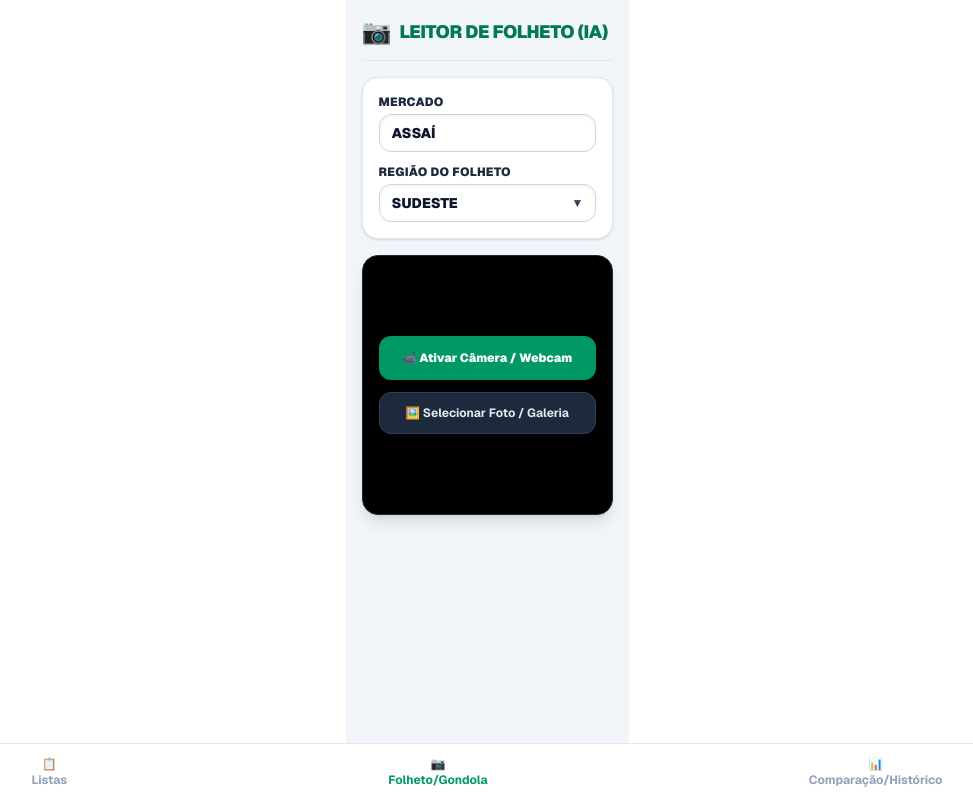
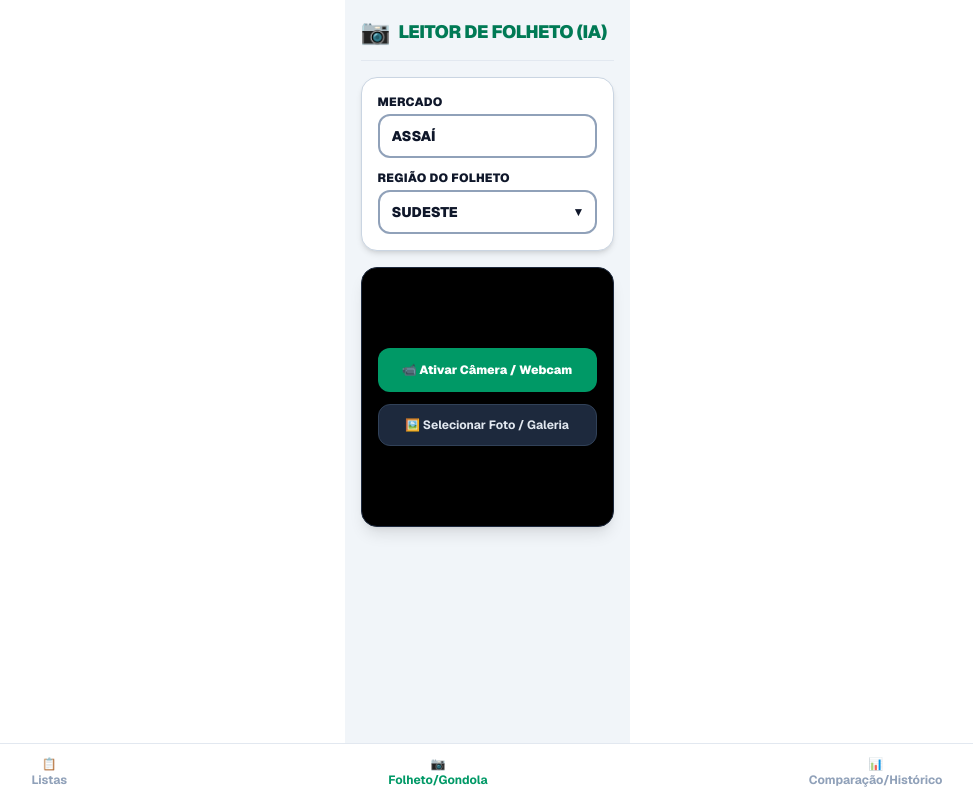
Before and after one commit to aureliomrc/ta_quanto_2, a Next.js app: page /scanner in a window 1280 px wide. Shown: the whole page, without its empty margins (153-1126 px from the left). Built offline with nearby package versions, Linux system fonts and the light colour scheme.

Commit message:
Corrigindo cores das fontes

```diff
--- a/src/app/scanner/page.tsx
+++ b/src/app/scanner/page.tsx
@@ -129,8 +129,21 @@
     }
   };
 
+  // Estilos brutos para travar a cor no celular ignorando o Dark Mode
+  const mobileInputStyle: React.CSSProperties = {
+    color: '#0f172a',
+    backgroundColor: '#ffffff',
+    WebkitTextFillColor: '#0f172a',
+    WebkitBoxShadow: '0 0 0px 1000px #ffffff inset',
+    opacity: 1,
+    colorScheme: 'light',
+  };
+
   return (
-    <div className="min-h-screen bg-slate-100 p-4 max-w-md mx-auto flex flex-col justify-between pb-24 font-sans text-slate-900">
+    <div
+      className="min-h-screen bg-slate-100 p-4 max-w-md mx-auto flex flex-col justify-between pb-24 font-sans text-slate-900"
+      style={{ colorScheme: 'light' }}
+    >
       <div className="space-y-4">
         <header className="flex items-center gap-2 border-b border-slate-200 pb-3">
           <span className="text-2xl">📷</span>
@@ -139,40 +152,43 @@
           </h1>
         </header>
 
-        {/* Card adaptado com resets do sistema operacional do celular */}
-        <div className="bg-white p-4 rounded-2xl border border-slate-200 space-y-3 shadow-sm">
+        {/* Card forçado em Modo Claro para Mobile */}
+        <div
+          className="bg-white p-4 rounded-2xl border border-slate-300 space-y-3 shadow-md"
+          style={{ backgroundColor: '#ffffff', color: '#0f172a' }}
+        >
           <div>
-            <label className="block text-xs font-black text-slate-800 mb-1 tracking-wide uppercase">
-              Mercado
+            <label className="block text-xs font-black mb-1 tracking-wide uppercase" style={{ color: '#0f172a' }}>
+              MERCADO
             </label>
             <input
               type="text"
               value={mercado}
               onChange={(e) => setMercado(e.target.value.toUpperCase())}
               placeholder="EX: ASSAÍ, CARREFOUR, ATACADÃO..."
-              style={{ WebkitTextFillColor: '#0f172a', opacity: 1 }}
-              className="w-full border border-slate-300 rounded-xl px-3 py-2 text-sm font-black text-slate-900 bg-white uppercase focus:outline-none focus:ring-2 focus:ring-emerald-500 shadow-inner"
+              style={mobileInputStyle}
+              className="w-full border-2 border-slate-400 rounded-xl px-3 py-2.5 text-sm font-black uppercase focus:outline-none focus:border-emerald-600"
             />
           </div>
 
           <div>
-            <label className="block text-xs font-black text-slate-800 mb-1 tracking-wide uppercase">
-              Região do Folheto
+            <label className="block text-xs font-black mb-1 tracking-wide uppercase" style={{ color: '#0f172a' }}>
+              REGIÃO DO FOLHETO
             </label>
             <div className="relative">
               <select
                 value={regiao}
                 onChange={(e) => setRegiao(e.target.value)}
-                style={{ WebkitTextFillColor: '#0f172a', opacity: 1 }}
-                className="w-full border border-slate-300 rounded-xl px-3 py-2 text-sm font-black text-slate-900 bg-white uppercase focus:outline-none focus:ring-2 focus:ring-emerald-500 appearance-none shadow-inner"
+                style={mobileInputStyle}
+                className="w-full border-2 border-slate-400 rounded-xl px-3 py-2.5 text-sm font-black uppercase focus:outline-none focus:border-emerald-600 appearance-none"
               >
-                <option value="SUDESTE" className="text-slate-900 bg-white">SUDESTE</option>
-                <option value="SUL" className="text-slate-900 bg-white">SUL</option>
-                <option value="NORDESTE" className="text-slate-900 bg-white">NORDESTE</option>
-                <option value="CENTRO_OESTE" className="text-slate-900 bg-white">CENTRO-OESTE</option>
-                <option value="NORTE" className="text-slate-900 bg-white">NORTE</option>
+                <option value="SUDESTE" style={{ color: '#0f172a', backgroundColor: '#ffffff' }}>SUDESTE</option>
+                <option value="SUL" style={{ color: '#0f172a', backgroundColor: '#ffffff' }}>SUL</option>
+                <option value="NORDESTE" style={{ color: '#0f172a', backgroundColor: '#ffffff' }}>NORDESTE</option>
+                <option value="CENTRO_OESTE" style={{ color: '#0f172a', backgroundColor: '#ffffff' }}>CENTRO-OESTE</option>
+                <option value="NORTE" style={{ color: '#0f172a', backgroundColor: '#ffffff' }}>NORTE</option>
               </select>
-              <div className="pointer-events-none absolute inset-y-0 right-0 flex items-center px-3 text-slate-700 font-bold text-xs">
+              <div className="pointer-events-none absolute inset-y-0 right-0 flex items-center px-3 font-bold text-xs" style={{ color: '#0f172a' }}>
                 ▼
               </div>
             </div>
@@ -264,13 +280,19 @@
         </div>
 
         {mensagem && (
-          <div className="bg-white p-3 rounded-xl border border-slate-200 text-center text-xs font-black text-slate-900 shadow-sm">
+          <div
+            className="p-3 rounded-xl border border-slate-300 text-center text-xs font-black shadow-sm"
+            style={{ backgroundColor: '#ffffff', color: '#0f172a' }}
+          >
             {mensagem}
           </div>
         )}
       </div>
 
-      <nav className="bg-white border-t border-slate-200 px-6 py-3 flex justify-around items-center fixed bottom-0 left-0 right-0 z-10">
+      <nav
+        className="border-t border-slate-200 px-6 py-3 flex justify-around items-center fixed bottom-0 left-0 right-0 z-10"
+        style={{ backgroundColor: '#ffffff' }}
+      >
         <Link href="/listas" className="flex flex-col items-center text-slate-400 text-xs font-bold">
           <span>📋</span> Listas
         </Link>
```
